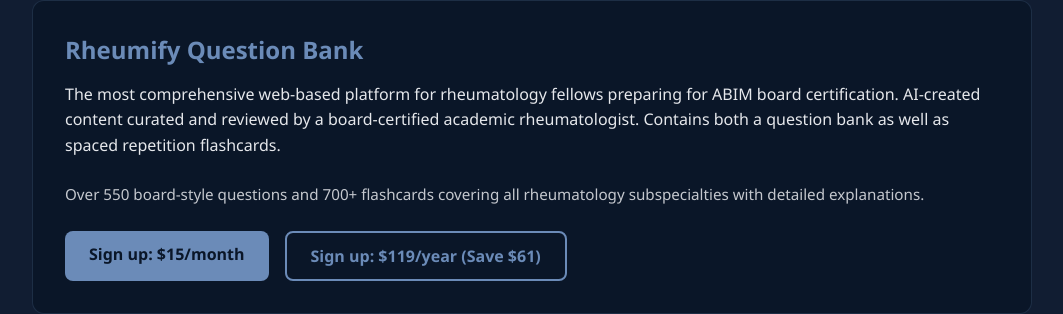
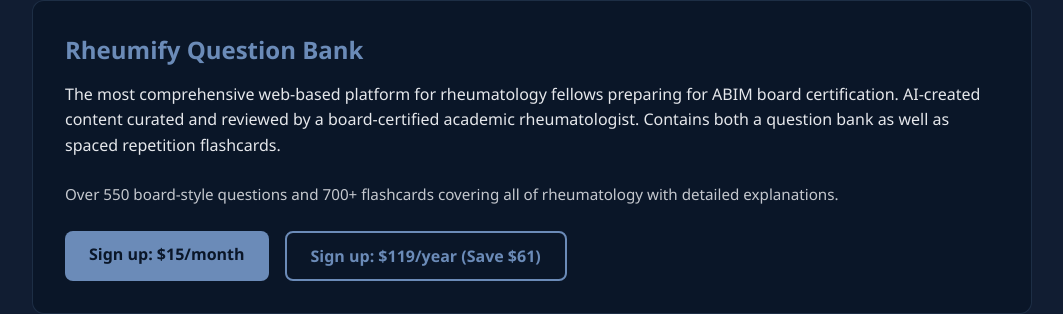
Before and after one commit to rheumify/rheumify-website, a Next.js app: page / in a window 1280 px wide. Shown: the part 2011-2325 px from the top of the page, without its empty margins (108-1171 px from the left). Built offline with nearby package versions, Linux system fonts and the light colour scheme.

Commit message:
Reword "all rheumatology subspecialties" → "all of rheumatology" (homepage)

```diff
--- a/app/page.js
+++ b/app/page.js
@@ -144,7 +144,7 @@ export default function Home() {
               as well as spaced repetition flashcards.
             </p>
             <p style={{ fontSize: '0.95rem', opacity: 0.85, marginTop: '0.75rem' }}>
-              Over 550 board-style questions and 700+ flashcards covering all rheumatology subspecialties with detailed explanations.
+              Over 550 board-style questions and 700+ flashcards covering all of rheumatology with detailed explanations.
             </p>
             <div className="product-buttons">
               <a href="https://buy.stripe.com/dRmeVc49F0ct9xVcMJc3m03" className="btn btn-primary" target="_blank" rel="noopener noreferrer">
```
